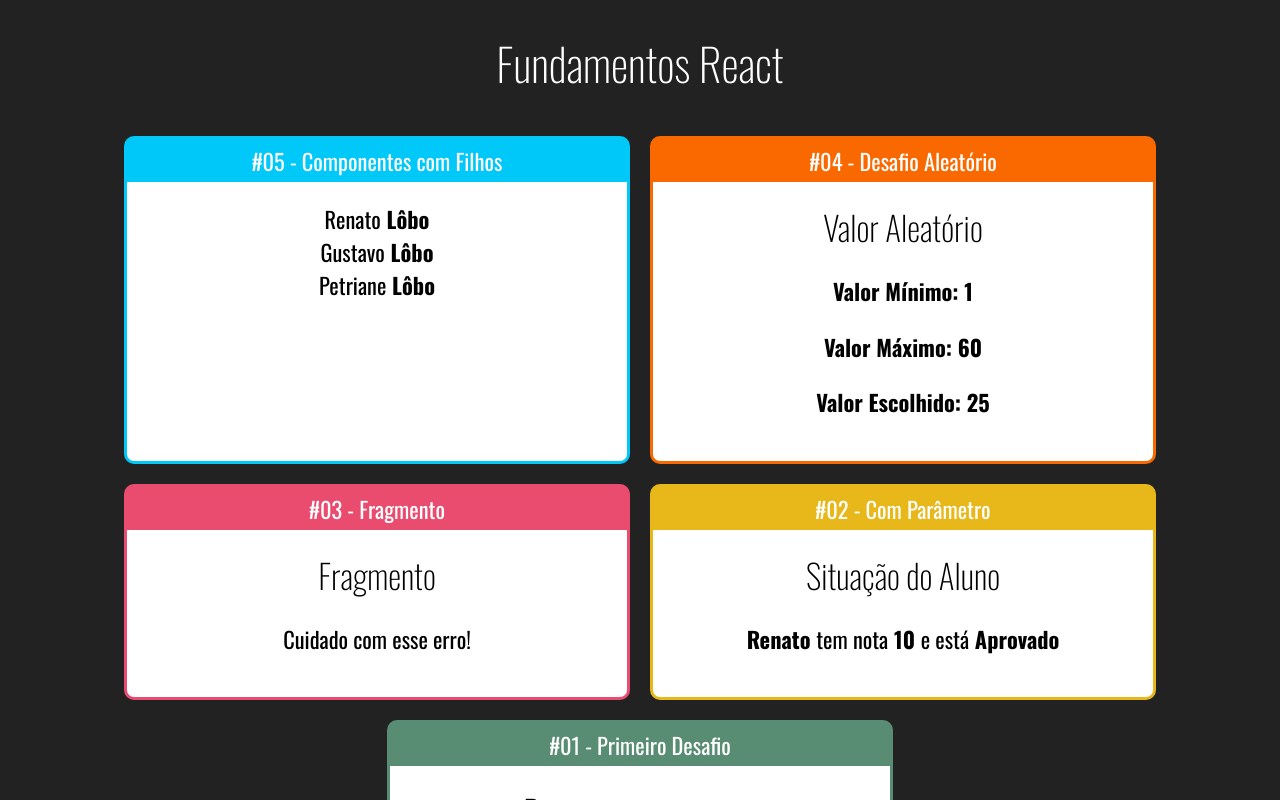
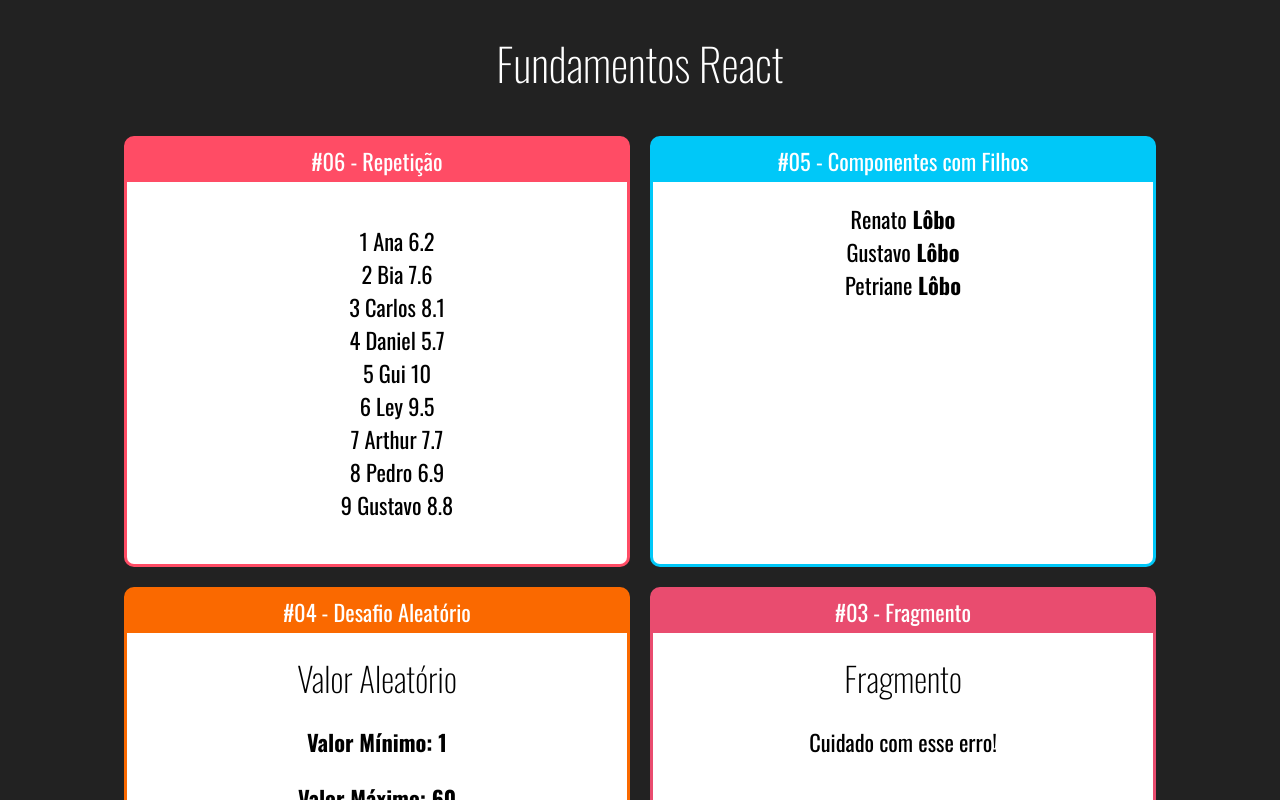
Before and after one commit to renatolobo1/Curso-react, a React (Create React App) app: page / in a window 1280 px wide. Shown: the top 800 px of the page. Built offline with nearby package versions, Linux system fonts and the light colour scheme.

Commit message:
Repetição

```diff
--- a/src/App.jsx
+++ b/src/App.jsx
@@ -3,6 +3,7 @@
 
 import Card from './components/layout/Card';
 
+import ListaAlunos from './components/repeticao/ListaAlunos';
 import Familia from './components/basicos/Familia';
 import FamiliaMembro from './components/basicos/FamiliaMembro';
 import Aleatório from './components/basicos/Aleatorio';
@@ -15,10 +16,14 @@
     <h1> Fundamentos React </h1>
     <div className="Cards">
 
+      <Card titulo="#06 - Repetição" color="#FF4C65">
+        <ListaAlunos></ListaAlunos>
+      </Card>
+
       <Card titulo="#05 - Componentes com Filhos" color="#00C8F8">
         <Familia sobrenome="Lôbo">
           <FamiliaMembro nome="Renato" />
-          <FamiliaMembro nome="Gustavo"  />
+          <FamiliaMembro nome="Gustavo" />
           <FamiliaMembro nome="Petriane" />
         </Familia>
       </Card>
--- /dev/null
+++ b/src/components/repeticao/ListaAlunos.jsx
@@ -0,0 +1,23 @@
+import React from 'react'
+import alunos from '../../data/alunos'
+
+export default props => {
+
+
+  const AlunoLI = alunos.map ((aluno) => {
+    return (
+      <li key={aluno.id}>
+        {aluno.id} {aluno.nome}  {aluno.nota}
+      </li>
+    );
+  });
+
+    return (
+
+    <div>
+      <ul style={{listStyle:"none"}}>
+        {AlunoLI}
+      </ul>
+    </div>
+  )
+}
--- /dev/null
+++ b/src/data/alunos.js
@@ -0,0 +1,12 @@
+export default [
+  {id: 1, nome: 'Ana', nota: 6.2 },
+  {id: 2, nome: 'Bia', nota: 7.6 },
+  {id: 3, nome: 'Carlos', nota: 8.1 },
+  {id: 4, nome: 'Daniel', nota: 5.7 },
+  {id: 5, nome: 'Gui', nota: 10.0 },
+  {id: 6, nome: 'Ley', nota: 9.5 },
+  {id: 7, nome: 'Arthur', nota: 7.7 },
+  {id: 8, nome: 'Pedro', nota: 6.9 },
+  {id: 9, nome: 'Gustavo', nota: 8.8 },
+
+]
```
